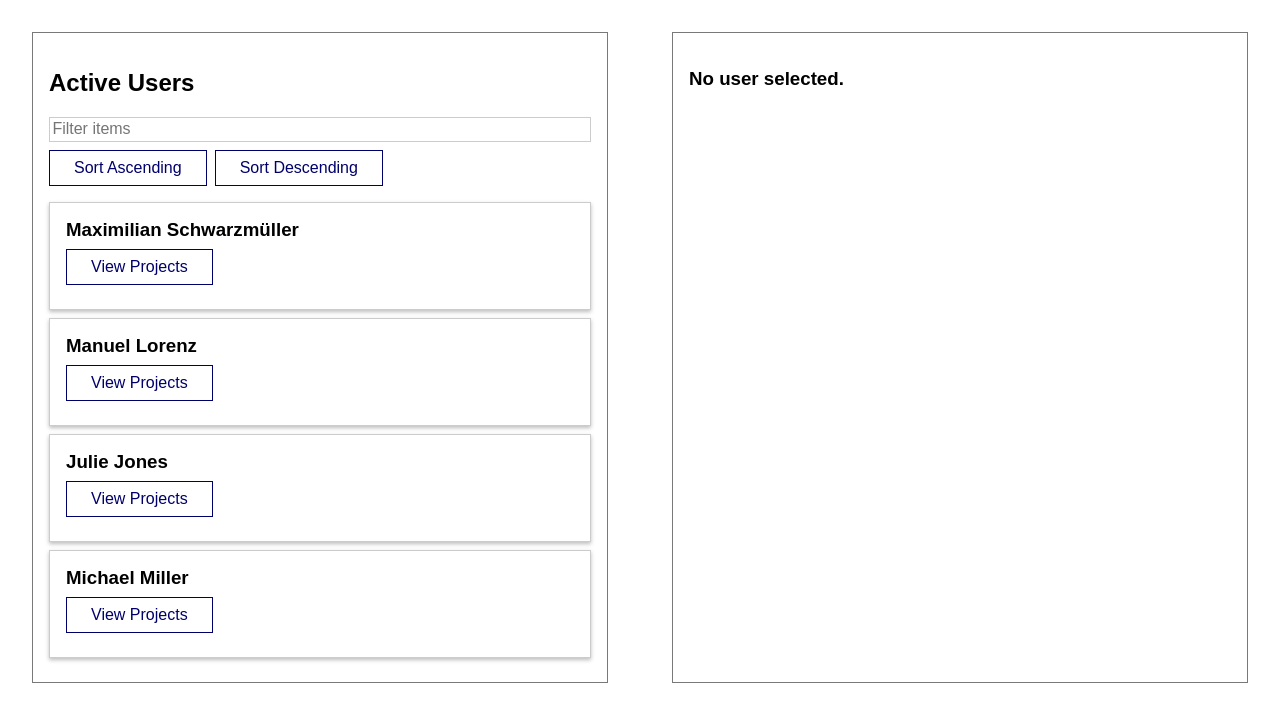
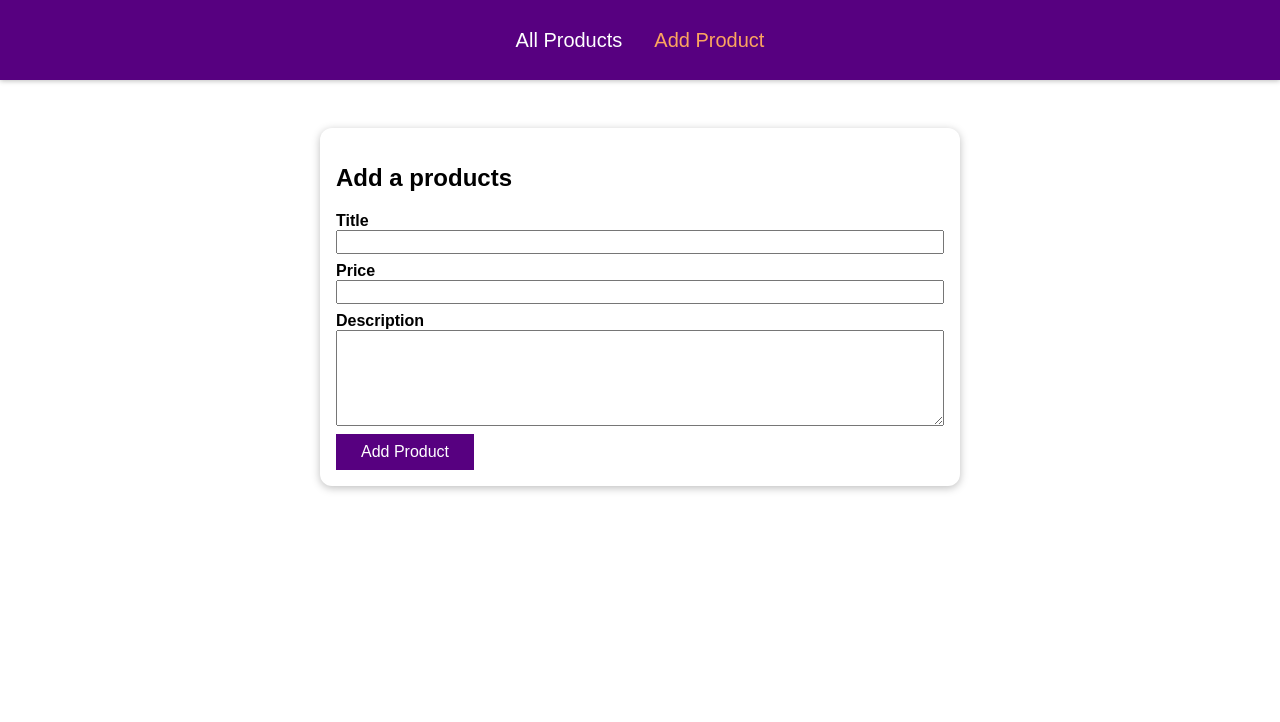
Before and after one commit to hkyuenhelmutwick/VueJS_maxschwarzmueller, a Vue app: page /products/add in a window 1280 px wide. Shown: the top 722 px of the page. Built offline with nearby package versions, Linux system fonts and the light colour scheme.

Commit message:
17-routing-starting-project

```diff
--- a/package.json
+++ b/package.json
@@ -9,7 +9,8 @@
   },
   "dependencies": {
     "core-js": "^3.6.5",
-    "vue": "^3.0.0"
+    "vue": "^3.0.0",
+    "vue-router": "^4.0.0-0"
   },
   "devDependencies": {
     "@vue/cli-plugin-babel": "~4.5.0",
--- a/src/App.vue
+++ b/src/App.vue
@@ -1,32 +1,45 @@
 <template>
-  <main>
-    <user-list :users="activeUsers" @list-projects="selectUser"></user-list>
-    <projects-list :user="selectedUser"></projects-list>
-  </main>
+  <the-header></the-header>
+  <router-view></router-view>
 </template>
 
 <script>
-import { ref } from 'vue';
+import { ref, provide } from 'vue';
 
-import USER_DATA from './dummy-data.js';
-
-import UserList from './components/users/UserList.vue';
-import ProjectsList from './components/projects/ProjectsList.vue';
+import TheHeader from './components/TheHeader.vue';
 
 export default {
   components: {
-    UserList,
-    ProjectsList,
+    TheHeader,
   },
   setup() {
-    const selectedUser = ref(null);
-    const activeUsers = USER_DATA;
+    const products = ref([
+      {
+        id: 'p1',
+        title: 'A Carpet',
+        description: 'A nice looking, maybe a little bit used carpet.',
+        price: 15.99,
+      },
+      {
+        id: 'p2',
+        title: 'A Book',
+        description: 'You can read it. Maybe you should read it.',
+        price: 12.99,
+      },
+    ]);
 
-    function selectUser(uid) {
-      selectedUser.value = activeUsers.find((usr) => usr.id === uid);
+    function addProduct(productData) {
+      const newProduct = {
+        id: new Date().toISOString(),
+        title: productData.title,
+        description: productData.description,
+        price: productData.price,
+      };
+      products.value.push(newProduct);
     }
 
-    return { selectedUser, activeUsers, selectUser };
+    provide('products', products);
+    provide('addProduct', addProduct);
   },
 };
 </script>
@@ -35,34 +48,21 @@ export default {
 * {
   box-sizing: border-box;
 }
+
 html {
   font-family: sans-serif;
 }
+
 body {
   margin: 0;
 }
 
-main {
-  display: flex;
-  justify-content: space-around;
-}
-
-button {
-  font: inherit;
-  border: 1px solid #00006b;
-  background-color: transparent;
-  color: #00006b;
-  padding: 0.5rem 1.5rem;
-  cursor: pointer;
-  margin: 0.5rem 0.5rem 0.5rem 0;
-}
-button:hover,
-button:active {
-  background-color: #efefff;
-}
-
-button.selected {
-  background-color: #00006b;
-  color: white;
+.container {
+  margin: 3rem auto;
+  max-width: 30rem;
+  border-radius: 12px;
+  box-shadow: 0 2px 8px rgba(0, 0, 0, 0.26);
+  padding: 1rem;
+  text-align: center;
 }
 </style>
--- /dev/null
+++ b/src/components/TheHeader.vue
@@ -0,0 +1,53 @@
+<template>
+  <header>
+    <nav>
+      <ul>
+        <li>
+          <router-link to="/products">All Products</router-link>
+        </li>
+        <li>
+          <router-link to="/products/add">Add Product</router-link>
+        </li>
+      </ul>
+    </nav>
+  </header>
+</template>
+
+<style scoped>
+header {
+  width: 100%;
+  height: 5rem;
+  background-color: #570080;
+  box-shadow: 0 1px 5px rgba(0, 0, 0, 0.26);
+}
+
+nav {
+  height: 100%;
+}
+
+ul {
+  list-style: none;
+  margin: 0;
+  padding: 0;
+  height: 100%;
+  display: flex;
+  justify-content: center;
+  align-items: center;
+}
+
+li {
+  margin: 0 1rem;
+}
+
+a {
+  text-decoration: none;
+  color: white;
+  font-size: 1.25rem;
+}
+
+a:hover,
+a:active,
+a.router-link-active {
+  color: #fca55e;
+}
+</style>
--- a/src/main.js
+++ b/src/main.js
@@ -1,12 +1,23 @@
 import { createApp } from 'vue';
+import { createRouter, createWebHistory } from 'vue-router';
 
-import BaseSearch from './components/UI/BaseSearch.vue';
-import BaseContainer from './components/UI/BaseContainer.vue';
 import App from './App.vue';
+import AllProducts from './pages/AllProducts.vue';
+import ProductDetails from './pages/ProductDetails.vue';
+import AddProduct from './pages/AddProduct.vue';
+
+const router = createRouter({
+  history: createWebHistory(),
+  routes: [
+    { path: '/', redirect: '/products' },
+    { path: '/products', component: AllProducts },
+    { path: '/products/:pid', component: ProductDetails },
+    { path: '/products/add', component: AddProduct }
+  ]
+});
 
 const app = createApp(App);
 
-app.component('base-search', BaseSearch);
-app.component('base-container', BaseContainer);
+app.use(router);
 
 app.mount('#app');
--- /dev/null
+++ b/src/pages/AddProduct.vue
@@ -0,0 +1,91 @@
+<template>
+  <section>
+    <h2>Add a products</h2>
+    <form @submit.prevent="submitForm">
+      <div>
+        <label for="title">Title</label>
+        <input type="text" id="title" v-model="enteredTitle" />
+      </div>
+      <div>
+        <label for="price">Price</label>
+        <input type="number" id="price" v-model.number="enteredPrice" />
+      </div>
+      <div>
+        <label for="description">Description</label>
+        <textarea rows="5" id="description" v-model="enteredDescription"></textarea>
+      </div>
+      <button>Add Product</button>
+    </form>
+  </section>
+</template>
+
+<script>
+import { ref, inject } from 'vue';
+
+export default {
+  setup() {
+    const addProduct = inject('addProduct');
+
+    const enteredTitle = ref('');
+    const enteredPrice = ref(null);
+    const enteredDescription = ref('');
+
+    function submitForm() {
+      addProduct({
+        title: enteredTitle,
+        description: enteredDescription,
+        price: enteredPrice,
+      });
+    }
+
+    return {
+      enteredTitle,
+      enteredPrice,
+      enteredDescription,
+      submitForm,
+    };
+  },
+};
+</script>
+
+<style scoped>
+section {
+  margin: 3rem auto;
+  max-width: 40rem;
+  padding: 1rem;
+  border-radius: 12px;
+  box-shadow: 0 2px 8px rgba(0, 0, 0, 0.26);
+}
+
+input,
+label,
+textarea {
+  display: block;
+  width: 100%;
+}
+
+label {
+  font-weight: bold;
+}
+
+input,
+textarea {
+  font: inherit;
+  margin-bottom: 0.5rem;
+}
+
+button {
+  font: inherit;
+  background-color: #570080;
+  border: 1px solid #570080;
+  color: white;
+  padding: 0.5rem 1.5rem;
+  cursor: pointer;
+}
+
+button:hover,
+button:active {
+  background-color: #220031;
+  border-color: #220031;
+}
+</style>
--- /dev/null
+++ b/src/pages/AllProducts.vue
@@ -0,0 +1,51 @@
+<template>
+  <section>
+    <h2>All products</h2>
+    <ul>
+      <li v-for="product in products" :key="product.id">
+        <h3>{{ product.title }}</h3>
+        <h4>${{ product.price }}</h4>
+        <p>{{ product.description }}</p>
+        <router-link to="/products/id">View Details</router-link>
+      </li>
+    </ul>
+  </section>
+</template>
+
+<script>
+import { inject } from 'vue';
+
+export default {
+  setup() {
+    const loadedProducts = inject('products');
+
+    return { products: loadedProducts };
+  },
+};
+</script>
+
+<style scoped>
+section {
+  margin: 3rem auto;
+  max-width: 40rem;
+  padding: 1rem;
+  border-radius: 12px;
+  box-shadow: 0 2px 8px rgba(0, 0, 0, 0.26);
+}
+
+ul {
+  list-style: none;
+  margin: 0;
+  padding: 0;
+}
+
+li {
+  margin: 1rem 0;
+  border: 1px solid #ccc;
+  padding: 1rem;
+}
+
+h3, h4 {
+  margin: 0.5rem 0;
+}
+</style>
--- /dev/null
+++ b/src/pages/ProductDetails.vue
@@ -0,0 +1,32 @@
+<template>
+  <section>
+    <h2>{{ title }}</h2>
+    <h3>${{ price}}</h3>
+    <p>{{ description}}</p>
+  </section>
+</template>
+
+<script>
+import { ref } from 'vue';
+
+export default {
+  setup() {
+    const title = ref('');
+    const price = ref(null);
+    const description = ref('');
+
+    return { title, price, description };
+  },
+};
+</script>
+
+
+<style scoped>
+section {
+  margin: 3rem auto;
+  max-width: 40rem;
+  padding: 1rem;
+  border-radius: 12px;
+  box-shadow: 0 2px 8px rgba(0, 0, 0, 0.26);
+}
+</style>
```
Also changed, not shown: 1 other file (tests, documents, lock files or other folders).
